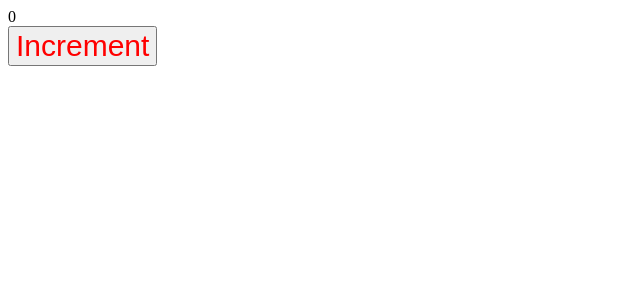
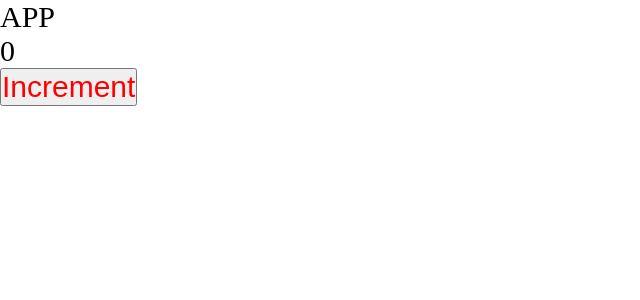
Before and after one commit to alx8437/big_project, a React app: page / in a window 1280 px wide. Shown: the top 300 px of the page, without its empty margins (0-640 px from the left). Built offline with nearby package versions, Linux system fonts and the light colour scheme.

Commit message:
BP-4 settings for parse modules and css files

```diff
--- /dev/null
+++ b/src/App.tsx
@@ -0,0 +1,14 @@
+import React from 'react';
+import { Counter } from './Components/Counter';
+import './index.scss';
+
+const App = () => {
+  return (
+    <div className='app'>
+      APP
+      <Counter />
+    </div>
+  );
+};
+
+export default App;
--- a/src/Components/Counter.scss
+++ b/src/Components/Counter.module.scss
@@ -1,4 +1,4 @@
-button {
+.button {
   color: red;
   font-size: 30px;
 }
--- a/src/Components/Counter.tsx
+++ b/src/Components/Counter.tsx
@@ -1,5 +1,5 @@
 import { useState } from "react";
-import './Counter.scss';
+import styles from './Counter.module.scss'
 
 export const Counter = () => {
   const [count, setCount] = useState(0)
@@ -12,6 +12,6 @@
     <div>
       {count}
     </div>
-    <button onClick={increment}>Increment</button>
+    <button className={styles.button} onClick={increment}>Increment</button>
   </div>
 }
--- /dev/null
+++ b/src/index.scss
@@ -0,0 +1,9 @@
+* {
+  margin: 0;
+  padding: 0;
+  box-sizing: border-box;
+}
+
+.app {
+  font-size: 30px;
+}
--- a/src/index.tsx
+++ b/src/index.tsx
@@ -1,7 +1,7 @@
-import { render } from 'react-dom'
-import { Counter } from './Components/Counter'
+import {render} from 'react-dom'
+import App from './App'
 
 render(
-  <Counter />,
+  <App />,
   document.getElementById('root')
 )
```
Also changed, not shown: src/globals.d.ts (added, +7 -0 lines), 1 other file (tests, documents, lock files or other folders).
